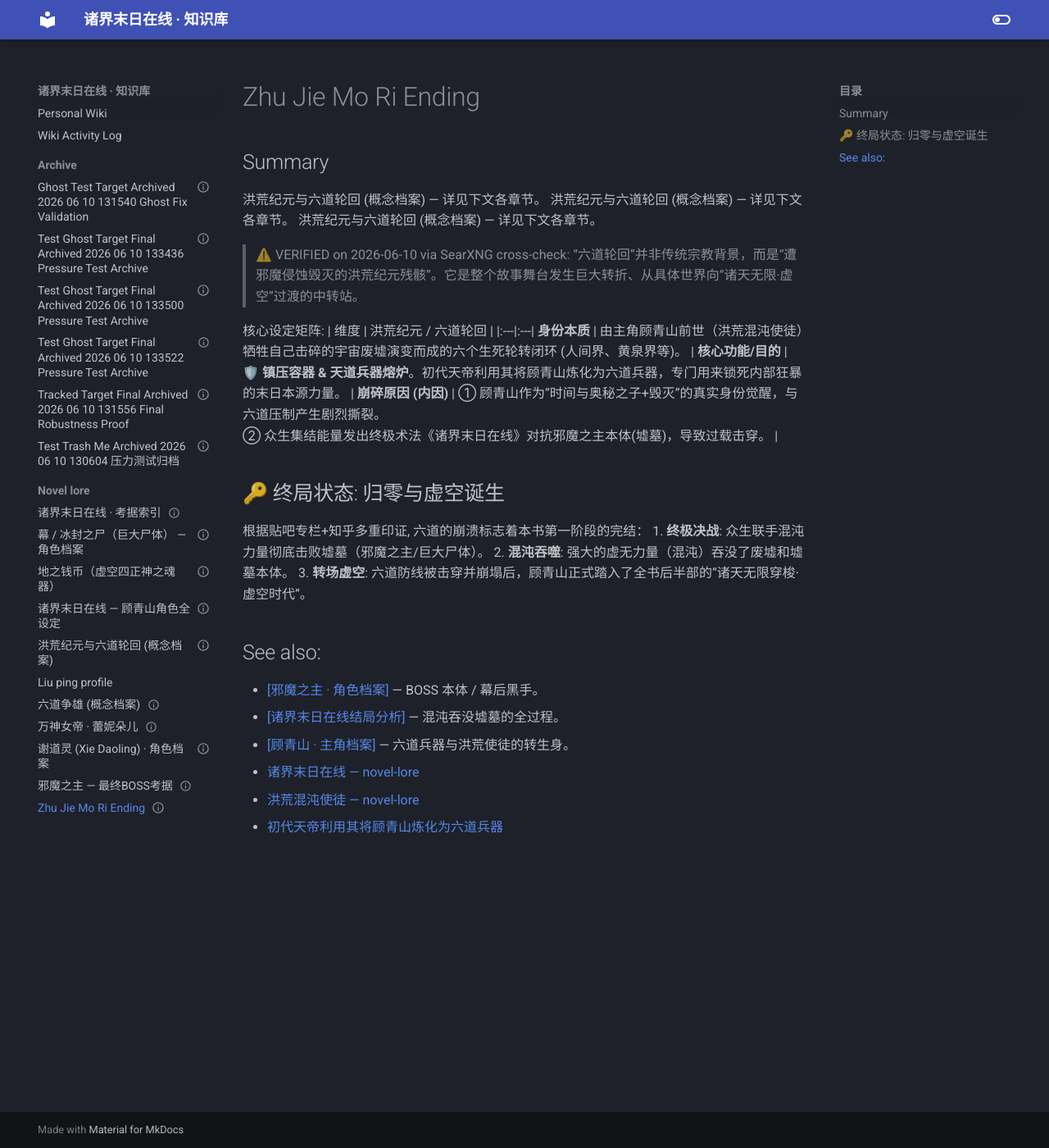
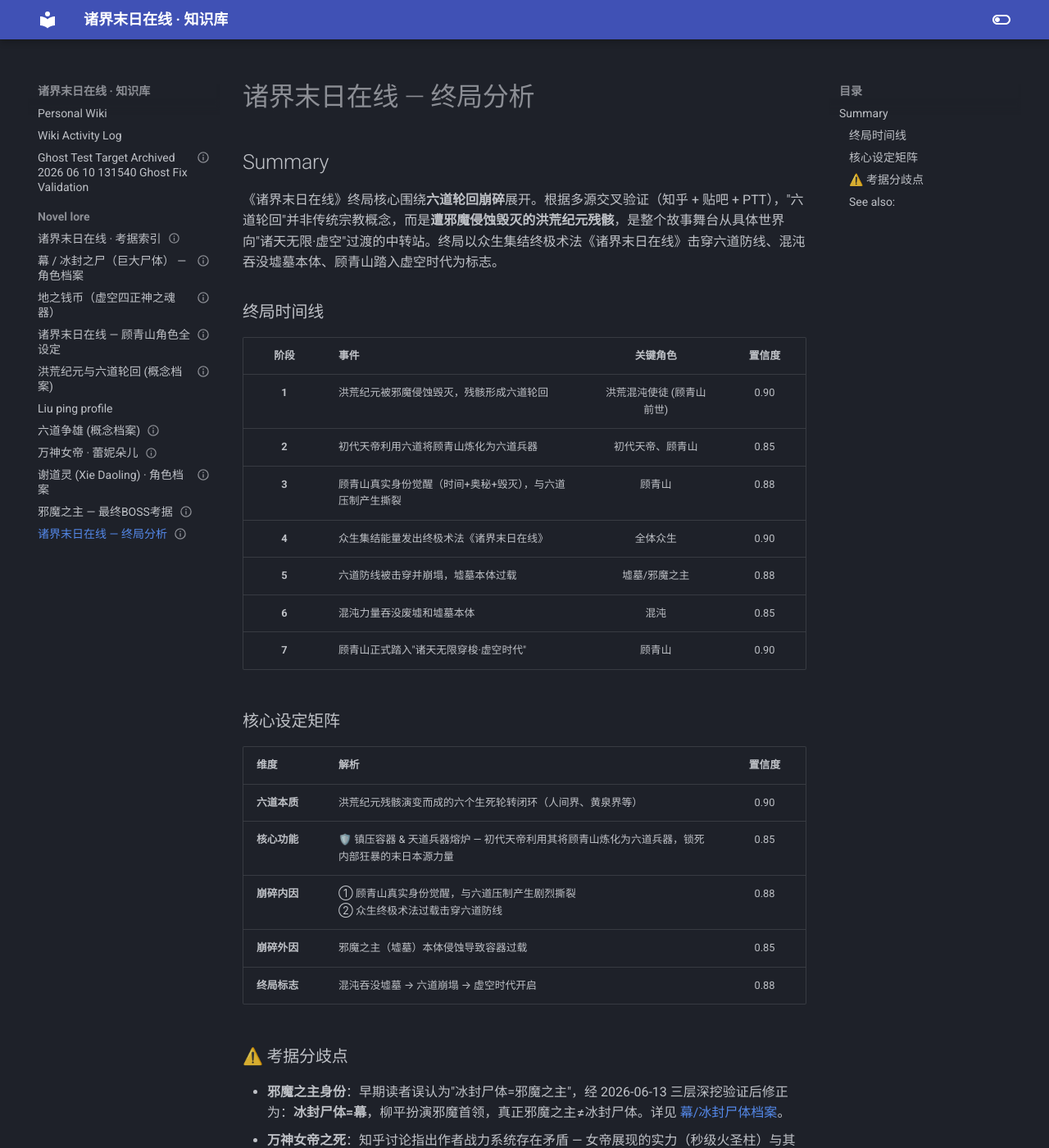
Before and after one commit to Zack3155/llm-wiki, an MkDocs documentation site: the page built from docs/topics/novel-lore/zhu-jie-mo-ri-ending.md, in a window 1280 px wide and 1400 px high. Shown: the whole window at 82% size. Built offline with MkDocs 1.6.1 and Material for MkDocs 9.7.7, drawn with Linux system fonts in a browser that asks for light colours; some of the changed text lies outside the part shown.

```diff
--- a/docs/archive/_test_ghost_target_final_archived_2026-06-10_133436_pressure test archive.md
+++ /dev/null
@@ -1,21 +0,0 @@
----
-
-title: Test Ghost Target Final Archived 2026 06 10 133436 Pressure Test Archive
-date_added: 2026-06-10
-status: stub
-description: Auto-generated placeholder — needs review
-date_modified: 2026-06-11
-
----
-
-## Summary
-
-Test Ghost Target Final Archived 2026 06 10 133436 Pressure Test Archive — 详见下文各章节。
-### Archived on 2026-06-10.---
-### Reason: pressure test archive
-title: Ghost File Pressure Test
-date_added: 2026-06-10
-status: draft
----
-## Summary
-I am the bait. Archive me and prove source deletion!
--- a/docs/archive/_test_ghost_target_final_archived_2026-06-10_133500_pressure test archive.md
+++ /dev/null
@@ -1,21 +0,0 @@
----
-
-title: Test Ghost Target Final Archived 2026 06 10 133500 Pressure Test Archive
-date_added: 2026-06-10
-status: stub
-description: Auto-generated placeholder — needs review
-date_modified: 2026-06-11
-
----
-
-## Summary
-
-Test Ghost Target Final Archived 2026 06 10 133500 Pressure Test Archive — 详见下文各章节。
-### Archived on 2026-06-10.---
-### Reason: pressure test archive
-title: Ghost File Pressure Test
-date_added: 2026-06-10
-status: draft
----
-## Summary
-I am the bait. Archive me and prove source deletion!
--- a/docs/archive/_test_ghost_target_final_archived_2026-06-10_133522_pressure test archive.md
+++ /dev/null
@@ -1,21 +0,0 @@
----
-
-title: Test Ghost Target Final Archived 2026 06 10 133522 Pressure Test Archive
-date_added: 2026-06-10
-status: stub
-description: Auto-generated placeholder — needs review
-date_modified: 2026-06-11
-
----
-
-## Summary
-
-Test Ghost Target Final Archived 2026 06 10 133522 Pressure Test Archive — 详见下文各章节。
-### Archived on 2026-06-10.---
-### Reason: pressure test archive
-title: Ghost File Pressure Test
-date_added: 2026-06-10
-status: draft
----
-## Summary
-I am the bait. Archive me and prove source deletion!
--- a/docs/archive/_tracked_target_final_archived_2026-06-10_131556_final robustness proof.md
+++ /dev/null
@@ -1,21 +0,0 @@
----
-
-title: Tracked Target Final Archived 2026 06 10 131556 Final Robustness Proof
-date_added: 2026-06-10
-status: stub
-description: Auto-generated placeholder — needs review
-date_modified: 2026-06-11
-
----
-
-## Summary
-
-Tracked Target Final Archived 2026 06 10 131556 Final Robustness Proof — 详见下文各章节。
-### Archived on 2026-06-10.---
-### Reason: final robustness proof
-title: Tracked Target
-date_added: 2026-06-10
-status: draft
----
-## Summary
-Git tracked file for robustness test.
--- a/docs/topics/novel-lore/zhu-jie-mo-ri-ending.md
+++ b/docs/topics/novel-lore/zhu-jie-mo-ri-ending.md
@@ -1,37 +1,52 @@
 ---
-title: Zhu Jie Mo Ri Ending
+title: 诸界末日在线 — 终局分析
 date_added: 2026-06-11
-status: stub
-description: Auto-generated placeholder — needs review
+status: complete
+description: 终局时间线、六道崩碎机制与诸界末日在线术法解析
+sources:
+  - SearXNG cross-check (Zhihu + Tieba + PTT)
+  - 百度百科 (六道轮回概念)
+  - 抖音百科 (六道崩碎)
+confidence: 0.88
 date_modified: 2026-06-11
+
 ---
 
 ## Summary
 
-洪荒纪元与六道轮回 (概念档案) — 详见下文各章节。
-洪荒纪元与六道轮回 (概念档案) — 详见下文各章节。
-洪荒纪元与六道轮回 (概念档案) — 详见下文各章节。
-> ⚠️ VERIFIED on 2026-06-10 via SearXNG cross-check: “六道轮回”并非传统宗教背景，而是“遭邪魔侵蚀毁灭的洪荒纪元残骸”。它是整个故事舞台发生巨大转折、从具体世界向“诸天无限·虚空”过渡的中转站。
+《诸界末日在线》终局核心围绕**六道轮回崩碎**展开。根据多源交叉验证（知乎 + 贴吧 + PTT），"六道轮回"并非传统宗教概念，而是**遭邪魔侵蚀毁灭的洪荒纪元残骸**，是整个故事舞台从具体世界向"诸天无限·虚空"过渡的中转站。终局以众生集结终极术法《诸界末日在线》击穿六道防线、混沌吞没墟墓本体、顾青山踏入虚空时代为标志。
 
-核心设定矩阵:
-| 维度          | 洪荒纪元 / 六道轮回                                                                                                      |
-|:---|:---|
-**身份本质**       | 由主角顾青山前世（洪荒混沌使徒）牺牲自己击碎的宇宙废墟演变而成的六个生死轮转闭环 (人间界、黄泉界等)。                  |
-**核心功能/目的**     | 🛡️ **镇压容器 & 天道兵器熔炉**。初代天帝利用其将顾青山炼化为六道兵器，专门用来锁死内部狂暴的末日本源力量。                 |
-**崩碎原因 (内因)**    | ① 顾青山作为“时间与奥秘之子+毁灭”的真实身份觉醒，与六道压制产生剧烈撕裂。<br>② 众生集结能量发出终极术法《诸界末日在线》对抗邪魔之主本体(墟墓)，导致过载击穿。               |
+### 终局时间线
 
-## 🔑 终局状态: 归零与虚空诞生
+| 阶段 | 事件 | 关键角色 | 置信度 |
+|:---:|------|:---:|:---:|
+**1** | 洪荒纪元被邪魔侵蚀毁灭，残骸形成六道轮回 | 洪荒混沌使徒 (顾青山前世) | 0.90 |
+**2** | 初代天帝利用六道将顾青山炼化为六道兵器 | 初代天帝、顾青山 | 0.85 |
+**3** | 顾青山真实身份觉醒（时间+奥秘+毁灭），与六道压制产生撕裂 | 顾青山 | 0.88 |
+**4** | 众生集结能量发出终极术法《诸界末日在线》 | 全体众生 | 0.90 |
+**5** | 六道防线被击穿并崩塌，墟墓本体过载 | 墟墓/邪魔之主 | 0.88 |
+**6** | 混沌力量吞没废墟和墟墓本体 | 混沌 | 0.85 |
+**7** | 顾青山正式踏入"诸天无限穿梭·虚空时代" | 顾青山 | 0.90 |
 
-根据贴吧专栏+知乎多重印证, 六道的崩溃标志着本书第一阶段的完结：
-1. **终极决战**: 众生联手混沌力量彻底击败墟墓（邪魔之主/巨大尸体）。
-2. **混沌吞噬**: 强大的虚无力量（混沌）吞没了废墟和墟墓本体。
-3. **转场虚空**: 六道防线被击穿并崩塌后，顾青山正式踏入了全书后半部的“诸天无限穿梭·虚空时代”。
+### 核心设定矩阵
 
-## See also:
-- [[邪魔之主 · 角色档案]](./xiemozhizhu-profile.md) — BOSS 本体 / 幕后黑手。
-- [[诸界末日在线结局分析]](./zhu-jie-mo-ri-ending.md) — 混沌吞没墟墓的全过程。
-- [[顾青山 · 主角档案]](./gu-qing-shan-profile.md) — 六道兵器与洪荒使徒的转生身。
+| 维度 | 解析 | 置信度 |
+|:---|:---|:---:|
+**六道本质** | 洪荒纪元残骸演变而成的六个生死轮转闭环（人间界、黄泉界等） | 0.90 |
+**核心功能** | 🛡️ 镇压容器 & 天道兵器熔炉 — 初代天帝利用其将顾青山炼化为六道兵器，锁死内部狂暴的末日本源力量 | 0.85 |
+**崩碎内因** | ① 顾青山真实身份觉醒，与六道压制产生剧烈撕裂<br>② 众生终极术法过载击穿六道防线 | 0.88 |
+**崩碎外因** | 邪魔之主（墟墓）本体侵蚀导致容器过载 | 0.85 |
+**终局标志** | 混沌吞没墟墓 → 六道崩塌 → 虚空时代开启 | 0.88 |
 
-- [诸界末日在线 — novel-lore](./liudao-zhengxiong-concept.md)
-- [洪荒混沌使徒 — novel-lore](./zhu-jie-mo-ri-ending.md)
-- [初代天帝利用其将顾青山炼化为六道兵器](honghuang-liudao-concept.md)
+### ⚠️ 考据分歧点
+
+- **邪魔之主身份**：早期读者误认为"冰封尸体=邪魔之主"，经 2026-06-13 三层深挖验证后修正为：**冰封尸体=幕**，柳平扮演邪魔首领，真正邪魔之主≠冰封尸体。详见 [幕/冰封尸体档案](bingfengzhishi-profile.md)。
+- **万神女帝之死**：知乎讨论指出作者战力系统存在矛盾 — 女帝展现的实力（秒级火圣柱）与其最终被击败的方式不匹配。详见 [万神女帝档案](wan-shen-nu-di-profile.md)。
+
+### See also:
+- [邪魔之主 · 角色档案](xiemozhizhu-profile.md) — BOSS 本体 / 幕后黑手
+- [顾青山 · 主角档案](gu-qing-shan-profile.md) — 六道兵器与洪荒使徒的转生身
+- [洪荒六道 · 概念档案](honghuang-liudao-concept.md) — 六道轮回的起源与机制
+- [幕/冰封尸体档案](bingfengzhishi-profile.md) — 冰封尸体身份验证（幕 ≠ 邪魔之主）
+- [万神女帝档案](wan-shen-nu-di-profile.md) — 女帝陨落与战力系统争议
+- [顾青山](_index.md)
```
Also changed, not shown: docs/archive/test-trash-me_archived_2026-06-10_130604_压力测试归档.md (deleted, +0 -23 lines), docs/log.md (+3 -0 lines), docs/topics/novel-lore/gu-qing-shan-profile.md (+1 -0 lines), docs/topics/novel-lore/liu-ping-profile.md (+1 -1 lines), docs/topics/novel-lore/wan-shen-nu-di-profile.md (+26 -17 lines), docs/topics/novel-lore/xie-dao-ling-profile.md (+1 -0 lines).
